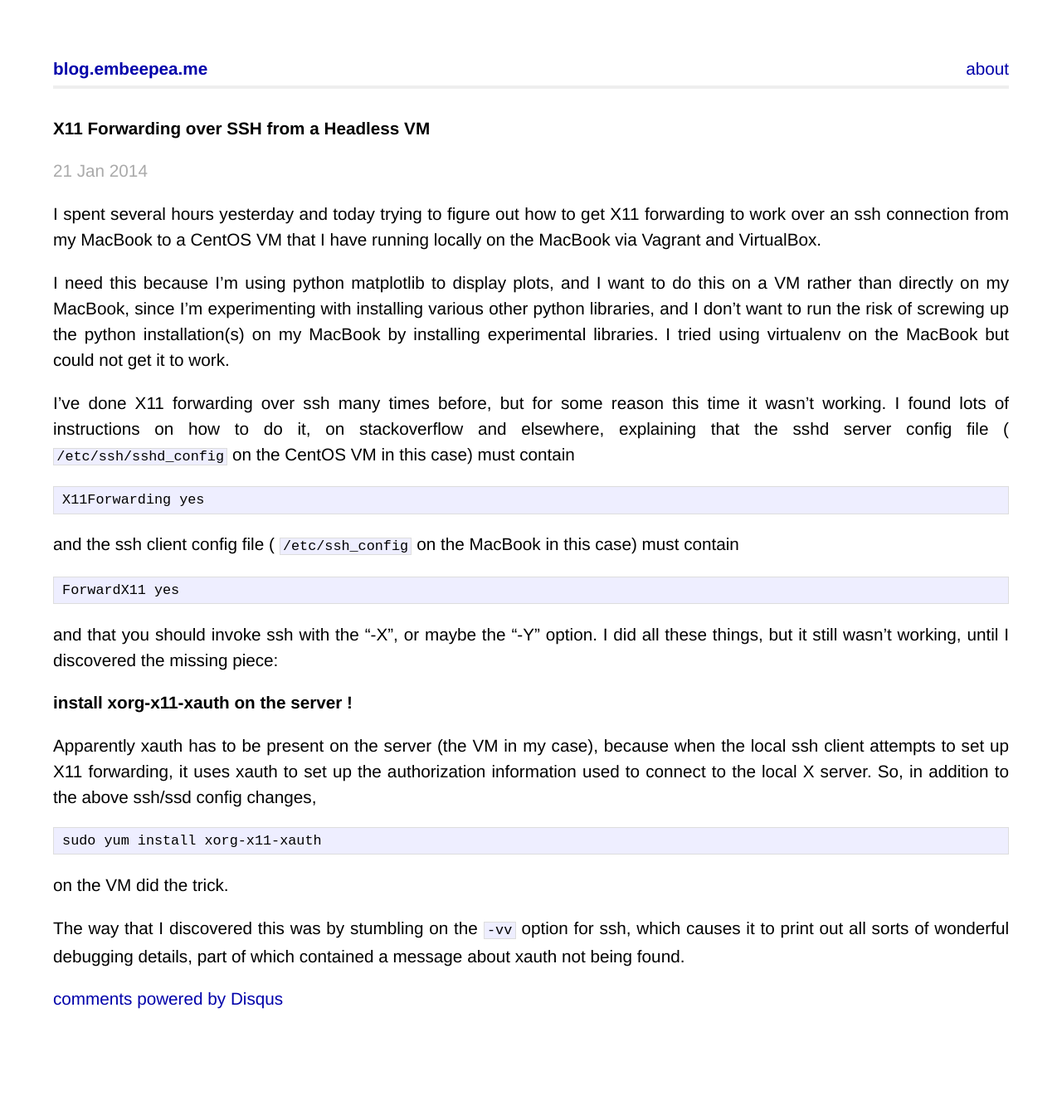
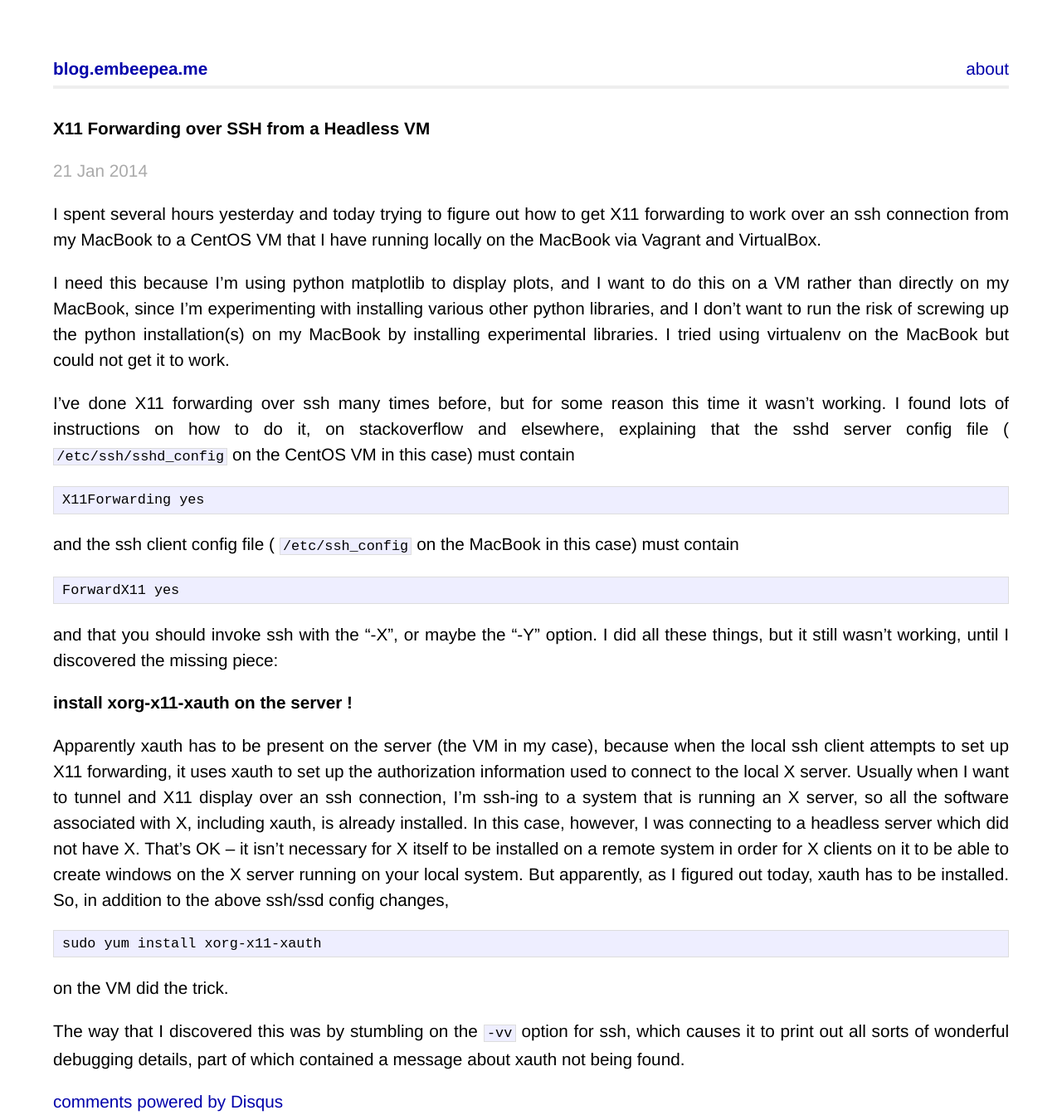
Before and after one commit to embeepea/blog.embeepea.me, a Jekyll site: the page built from _posts/2014-01-21-x11-forwarding-from-headless-vm.markdown, in a window 1280 px wide. Shown: the whole page at 83% size. Built offline with Jekyll 4.4.1, drawn with Linux system fonts in a browser that asks for light colours; Markdown is read by kramdown in place of the engine named in the settings; comment, search, counter and statistics services are not loaded; before the commit the page ends 1219 px from its top, so only the background shows below that.

Commit message:
updates X11 post

```diff
--- a/_posts/2014-01-21-x11-forwarding-from-headless-vm.markdown
+++ b/_posts/2014-01-21-x11-forwarding-from-headless-vm.markdown
@@ -39,7 +39,14 @@ discovered the missing piece:
 Apparently xauth has to be present on the server (the VM in my case),
 because when the local ssh client attempts to set up X11 forwarding, it
 uses xauth to set up the authorization information used to connect to the
-local X server.  So, in addition to the above ssh/ssd config changes,
+local X server.  Usually when I want to tunnel and X11 display over an ssh
+connection, I'm ssh-ing to a system that is running an X server, so all the
+software associated with X, including xauth, is already installed.  In this
+case, however, I was connecting to a headless server which did not have X.
+That's OK -- it isn't necessary for X itself to be installed on a remote
+system in order for X clients on it to be able to create windows on the X
+server running on your local system.  But apparently, as I figured out today,
+xauth has to be installed. So, in addition to the above ssh/ssd config changes,
 
     sudo yum install xorg-x11-xauth
 
```
